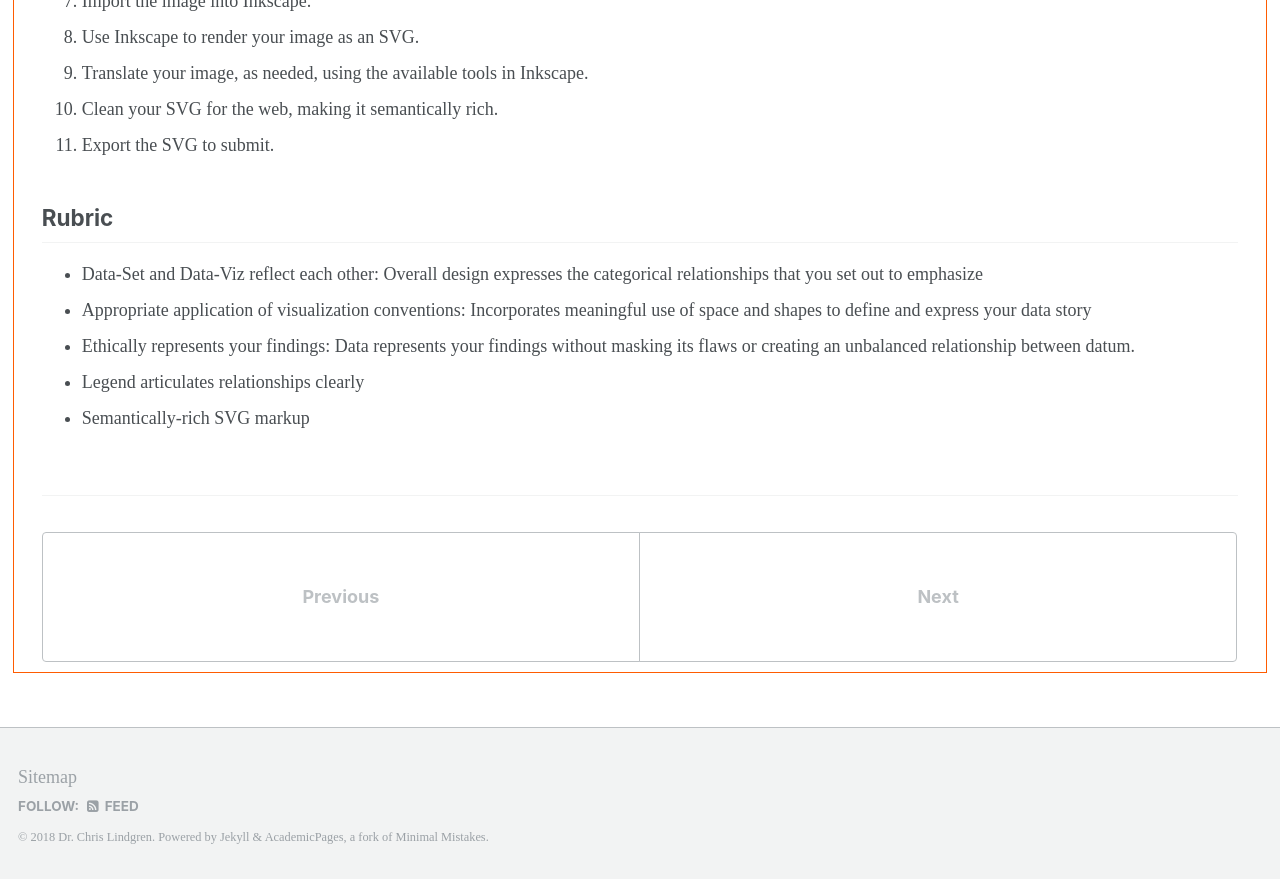
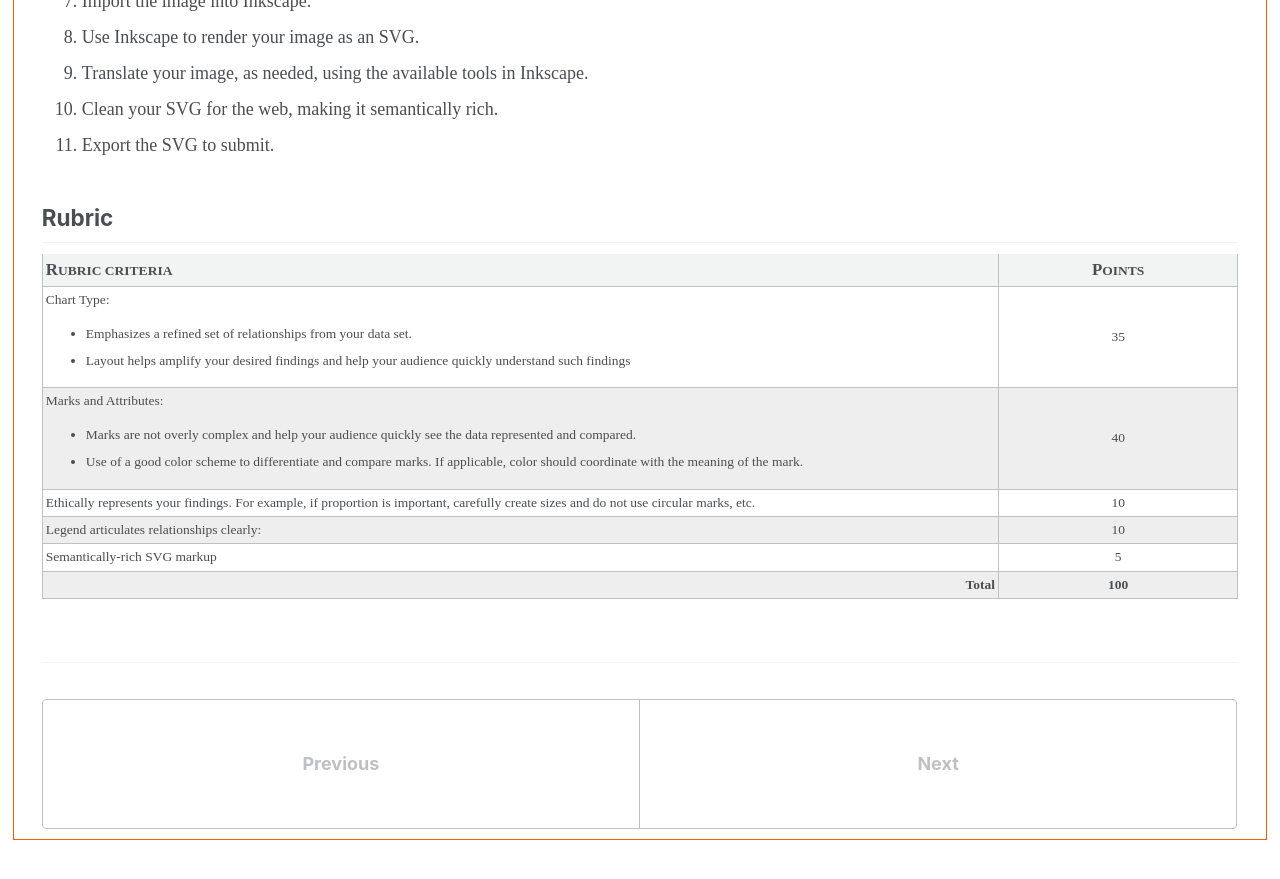
Before and after one commit to engl3844/engl3844s18, a Jekyll site: the page built from _projects/p2-visuals.md, in a window 1280 px wide and 900 px high, scrolled down 1921 px, cut to the strip 0-879 px from the top of the window. Built offline with Jekyll 4.4.1, drawn with Linux system fonts in a browser that asks for light colours; some web fonts are replaced.

Commit message:
Revised dataviz proj rubric

```diff
--- a/_projects/p2-visuals.md
+++ b/_projects/p2-visuals.md
@@ -47,8 +47,88 @@ As a basic introduction, we will use the Inkscape application to create our draf
 
 ## Rubric
 
-- Data-Set and Data-Viz reflect each other: Overall design expresses the categorical relationships that you set out to emphasize
-- Appropriate application of visualization conventions: Incorporates meaningful use of space and shapes to define and express your data story
-- Ethically represents your findings: Data represents your findings without masking its flaws or creating an unbalanced relationship between datum.
-- Legend articulates relationships clearly
-- Semantically-rich SVG markup
+<table class="table striped">
+  <thead>
+    <tr>
+      <th class="sixty">
+        R<span>ubric Criteria</span>
+      </th>
+      <th class="fifteen">
+        P<span>oints</span>
+      </th>
+    </tr>
+  </thead>
+  <tbody>
+
+    <tr>
+      <td class="sixty">
+        Chart Type:
+        <ul>
+          <li>
+            Emphasizes a refined set of relationships from your data set.
+          </li>
+          <li>
+            Layout helps amplify your desired findings and help your audience quickly understand such findings
+          </li>
+        </ul>
+      </td>
+      <td class="fifteen">
+        35
+      </td>
+    </tr>
+
+    <tr>
+      <td class="sixty">
+        Marks and Attributes:
+        <ul>
+          <li>
+            Marks are not overly complex and help your audience quickly see the data represented and compared.
+          </li>
+          <li>
+            Use of a good color scheme to differentiate and compare marks. If applicable, color should coordinate with the meaning of the mark.
+          </li>
+        </ul>
+      </td>
+      <td class="fifteen">
+        40
+      </td>
+    </tr>
+
+    <tr>
+      <td class="sixty">
+        Ethically represents your findings. For example, if proportion is important, carefully create sizes and do not use circular marks, etc.
+      </td>
+      <td class="fifteen">
+        10
+      </td>
+    </tr>
+
+    <tr>
+      <td class="sixty">
+        Legend articulates relationships clearly:
+      </td>
+      <td class="fifteen">
+        10
+      </td>
+    </tr>
+
+    <tr>
+      <td class="sixty">
+        Semantically-rich SVG markup
+      </td>
+      <td class="fifteen">
+        5
+      </td>
+    </tr>
+
+    <tr>
+      <td class="sixty" style="text-align:right;">
+        <b>Total</b>
+      </td>
+      <td class="fifteen">
+        <b>100</b>
+      </td>
+    </tr>
+
+  </tbody>
+</table>
```
